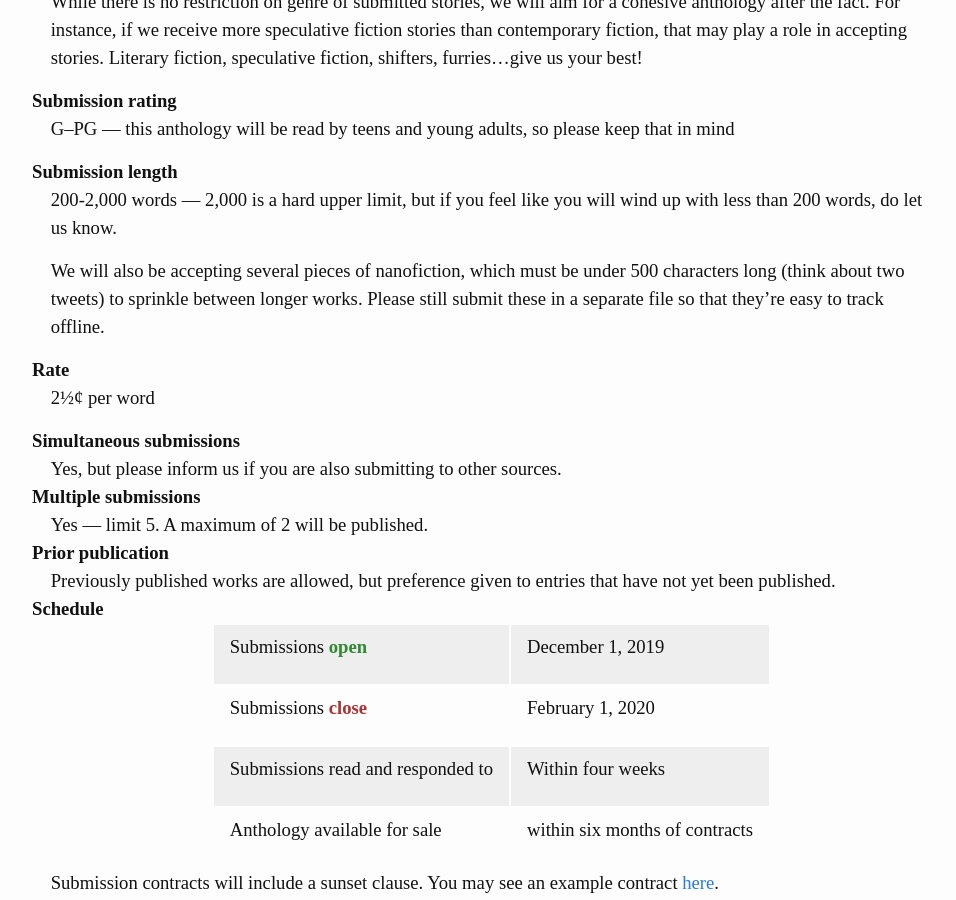
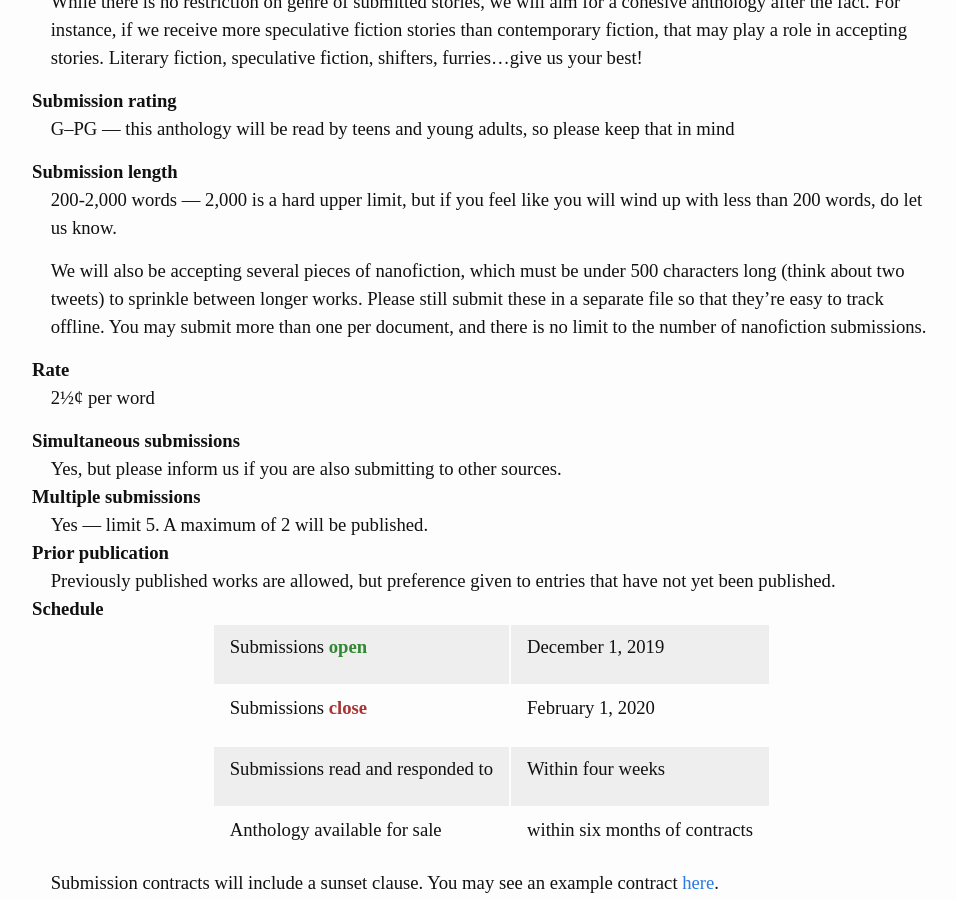
Before and after one commit to hybridink/hybrid.ink, a Jekyll site: the page built from submit/anthologies/small-loves/index.md, in a window 1280 px wide and 900 px high, scrolled down 1403 px. Shown: the whole window, without its empty margins (158-1114 px from the left). Built offline with Jekyll 4.4.1, drawn with Linux system fonts in a browser that asks for light colours; some web fonts are replaced; comment, search, counter and statistics services are not loaded.

Commit message:
clarify submission

```diff
--- a/_data/anthologies.yml
+++ b/_data/anthologies.yml
@@ -22,7 +22,7 @@ small-loves:
     length: |-
         200-2,000 words --- 2,000 is a hard upper limit, but if you feel like you will wind up with less than 200 words, do let us know.
 
-        We will also be accepting several pieces of nanofiction, which must be under 500 characters long (think about two tweets) to sprinkle between longer works. Please still submit these in a separate file so that they're easy to track offline.
+        We will also be accepting several pieces of nanofiction, which must be under 500 characters long (think about two tweets) to sprinkle between longer works. Please still submit these in a separate file so that they're easy to track offline. You may submit more than one per document, and there is no limit to the number of nanofiction submissions.
     rate: |-
         2½¢ per word
     restrictions:
```
